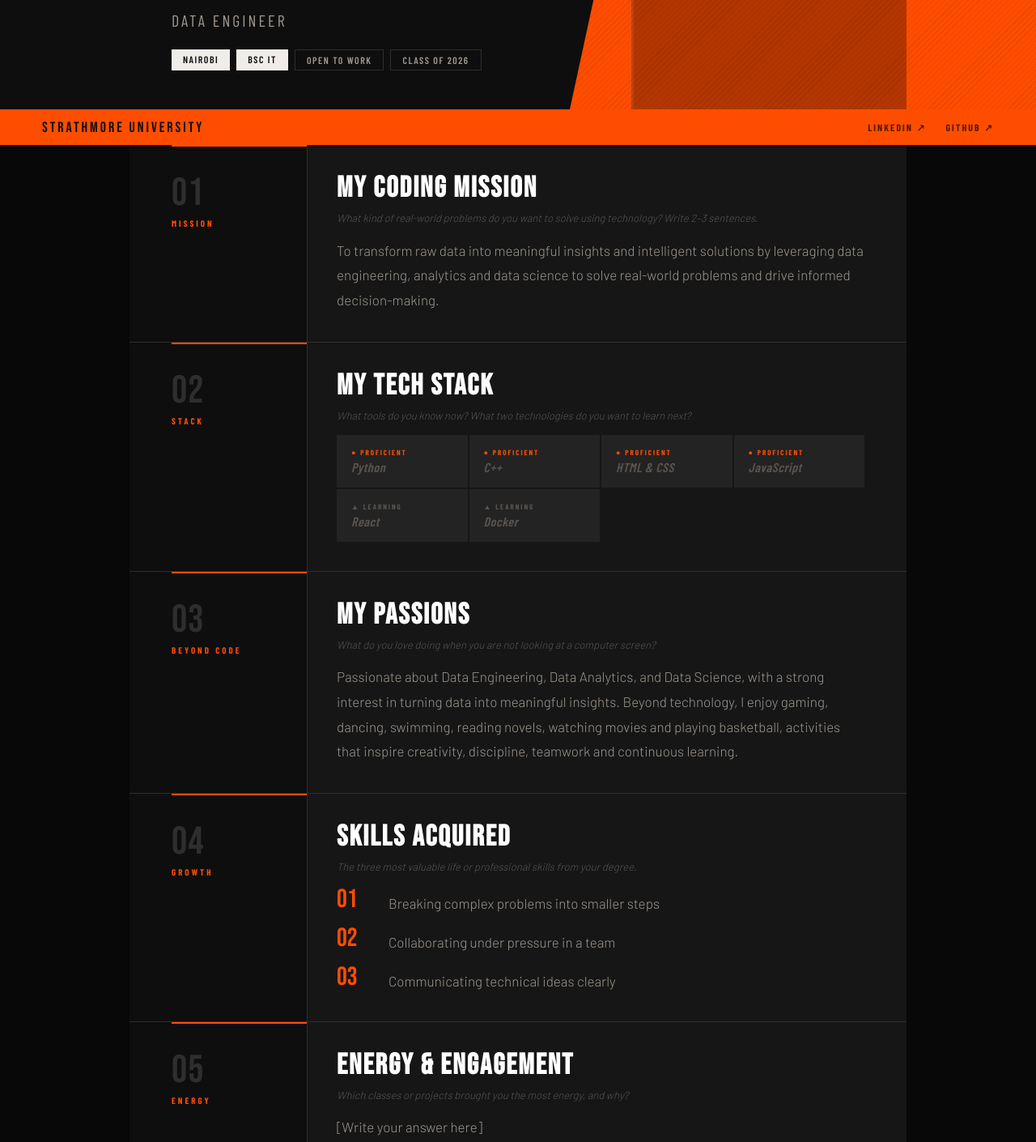
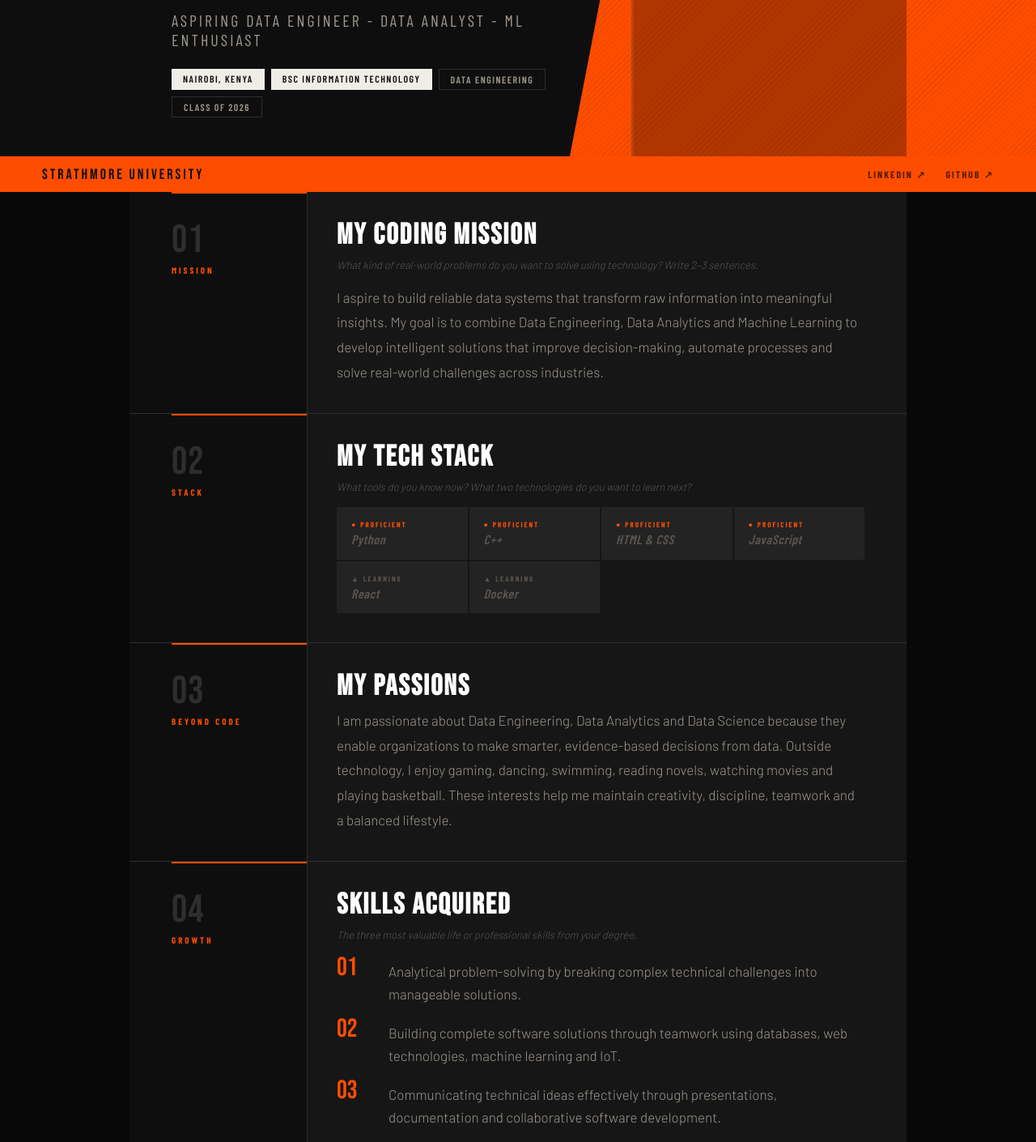
Before and after one commit to IS-PROJECT-2026/Apex-Game-Company, a plain HTML site: page joe-profile.html in a window 1280 px wide. Shown: the part 343-1753 px from the top of the page at 81% size. Drawn offline with nearby package versions, Linux system fonts and the light colour scheme; a web font is replaced by a local one.

Commit message:
Update joe-profile.html

```diff
--- a/joe-profile.html
+++ b/joe-profile.html
@@ -420,11 +420,12 @@
       <div class="hero-identity">
         <p class="hero-number">ICS 4 · CAPSTONE 2026</p>
         <h1 class="hero-name">JOE<br>NDETO MUNYAKA</h1>
-        <p class="hero-role">DATA ENGINEER</p>
+        <p class="hero-role">ASPIRING DATA ENGINEER - DATA ANALYST - ML ENTHUSIAST</p>
         <div class="hero-tags">
-          <span class="hero-tag">Nairobi</span>
-          <span class="hero-tag">BSc IT</span>
-          <span class="hero-tag outline">Open to work</span>
+
+          <span class="hero-tag">Nairobi, Kenya</span>
+          <span class="hero-tag">BSc Information Technology</span>
+          <span class="hero-tag outline">Data Engineering</span>
           <span class="hero-tag outline">Class of 2026</span>
         </div>
       </div>
@@ -465,7 +466,7 @@
       <div class="sec-right">
         <h2 class="sec-heading">My Coding Mission</h2>
         <p class="sec-prompt">What kind of real-world problems do you want to solve using technology? Write 2–3 sentences.</p>
-        <p class="sec-answer">To transform raw data into meaningful insights and intelligent solutions by leveraging data engineering, analytics and data science to solve real-world problems and drive informed decision-making.</p>
+        <p class="sec-answer">I aspire to build reliable data systems that transform raw information into meaningful insights. My goal is to combine Data Engineering, Data Analytics and Machine Learning to develop intelligent solutions that improve decision-making, automate processes and solve real-world challenges across industries.</p>
       </div>
     </div>
 
@@ -516,8 +517,7 @@
       </div>
       <div class="sec-right">
         <h2 class="sec-heading">My Passions</h2>
-        <p class="sec-prompt">What do you love doing when you are not looking at a computer screen?</p>
-        <p class="sec-answer">Passionate about Data Engineering, Data Analytics, and Data Science, with a strong interest in turning data into meaningful insights. Beyond technology, I enjoy gaming, dancing, swimming, reading novels, watching movies and playing basketball, activities that inspire creativity, discipline, teamwork and continuous learning.</p>
+        <p class="sec-answer">I am passionate about Data Engineering, Data Analytics and Data Science because they enable organizations to make smarter, evidence-based decisions from data. Outside technology, I enjoy gaming, dancing, swimming, reading novels, watching movies and playing basketball. These interests help me maintain creativity, discipline, teamwork and a balanced lifestyle.</p>
       </div>
     </div>
 
@@ -533,15 +533,15 @@
         <ul class="skills-list">
           <li class="skill-item">
             <span class="skill-num">01</span>
-            <span class="skill-text">Breaking complex problems into smaller steps</span>
+            <span class="skill-text">Analytical problem-solving by breaking complex technical challenges into manageable solutions.</span>
           </li>
           <li class="skill-item">
             <span class="skill-num">02</span>
-            <span class="skill-text">Collaborating under pressure in a team</span>
+            <span class="skill-text">Building complete software solutions through teamwork using databases, web technologies, machine learning and IoT.</span>
           </li>
           <li class="skill-item">
             <span class="skill-num">03</span>
-            <span class="skill-text">Communicating technical ideas clearly</span>
+            <span class="skill-text">Communicating technical ideas effectively through presentations, documentation and collaborative software development.</span>
           </li>
         </ul>
       </div>
@@ -556,7 +556,7 @@
       <div class="sec-right">
         <h2 class="sec-heading">Energy &amp; Engagement</h2>
         <p class="sec-prompt">Which classes or projects brought you the most energy, and why?</p>
-        <p class="sec-answer">[Write your answer here]</p>
+        <p class="sec-answer">The projects that excited me the most were those involving Machine Learning, Databases and IoT because they allowed me to solve practical problems using technology. Developing a diabetes prediction model, designing smart IoT systems and creating database-driven web applications strengthened my passion for working with data and intelligent systems</p>
       </div>
     </div>
 
@@ -569,7 +569,7 @@
       <div class="sec-right">
         <h2 class="sec-heading">Looking Back</h2>
         <p class="sec-prompt">If you were to give advice to your first-year self, what would it be?</p>
-        <p class="sec-answer">[Write your answer here]</p>
+        <p class="sec-answer">I would tell my first-year self to focus on mastering programming fundamentals, start building personal projects earlier and contribute consistently to GitHub. Every project, no matter how small, becomes valuable experience that builds confidence and prepares you for opportunities beyond the classroom</p>
       </div>
     </div>
 
@@ -582,7 +582,7 @@
       <div class="sec-right">
         <h2 class="sec-heading">Circle of Influence</h2>
         <p class="sec-prompt">Who are the mentors, peers, or lecturers who have poured into you?</p>
-        <p class="sec-answer">[Write your answer here]</p>
+        <p class="sec-answer">I am grateful for the guidance and support of my mentors, peers, and lecturers who have shared their knowledge, provided feedback, and encouraged me to push my limits. Their influence has been instrumental in my growth and development as a student and aspiring professional.</p>
       </div>
     </div>
 
```
